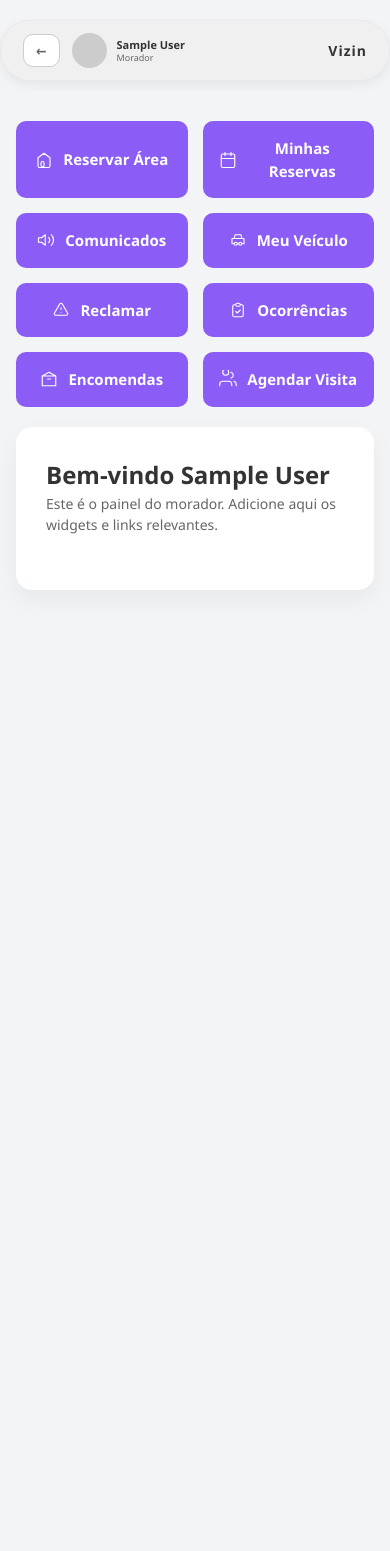
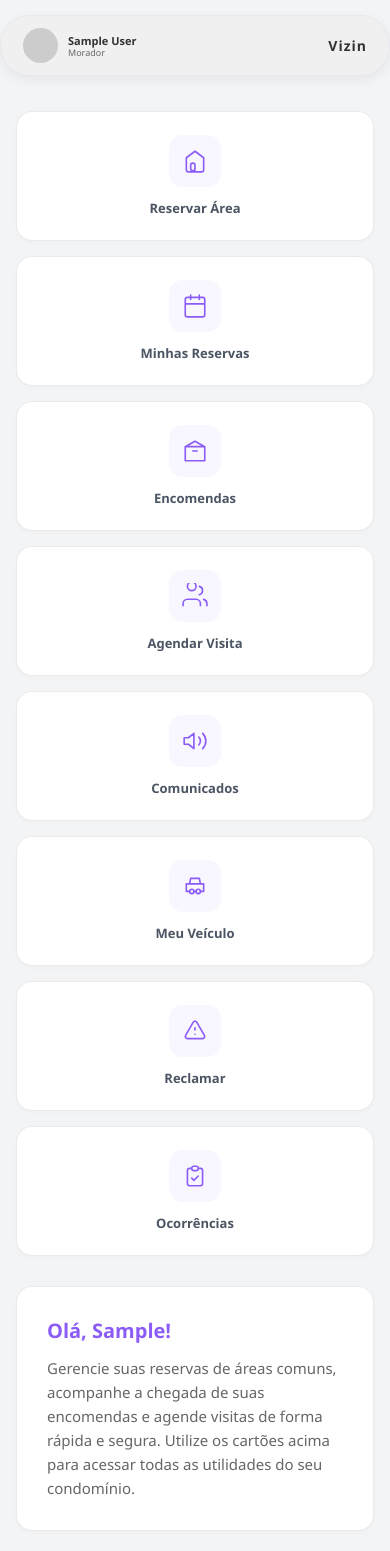
Before and after one commit to kojima-productions/vizin, a Django app: template vizin/templates/morador/painel.html in a window 390 px wide. Before the commit the page ends 534 px from the top, so only its background shows below. Run offline with Django 5.2, Linux system fonts and the light colour scheme; the template is opened without the code that fills it, so the values that code supplies are empty; the visitor is signed in with stand-in values (Sample User, id 1).

Commit message:
refac: Atualização de botões em templates/morador/painel.html

```diff
--- a/vizin/static/css/paineis/painel.css
+++ b/vizin/static/css/paineis/painel.css
@@ -98,7 +98,7 @@ main {
 }
 
 /* GRID DO DASHBOARD */
-.admin-dashboard-grid {
+.dashboard-grid {
     display: grid;
     grid-template-columns: repeat(4, 1fr);
     gap: 20px;
@@ -107,7 +107,7 @@ main {
 }
 
 /* Estilo dos Botões do Grid */
-.admin-dashboard-grid .btn-redefinir {
+.dashboard-grid .btn-redefinir {
     background-color: white;
     color: #4b5563;
     border: 1px solid rgba(0,0,0,0.08);
@@ -126,14 +126,14 @@ main {
     font-weight: 700;
 }
 
-.admin-dashboard-grid .btn-redefinir:hover {
+.dashboard-grid .btn-redefinir:hover {
     transform: translateY(-5px);
     border-color: var(--roxo-vizin);
     color: var(--roxo-vizin);
     box-shadow: 0 10px 20px rgba(139, 92, 246, 0.12);
 }
 
-.admin-dashboard-grid .btn-icon {
+.dashboard-grid .btn-icon {
     display: flex;
     align-items: center;
     justify-content: center;
@@ -146,12 +146,12 @@ main {
     transition: all 0.3s ease;
 }
 
-.admin-dashboard-grid .btn-redefinir:hover .btn-icon {
+.dashboard-grid .btn-redefinir:hover .btn-icon {
     background-color: var(--roxo-vizin);
     color: white;
 }
 
-.admin-dashboard-grid .btn-icon svg {
+.dashboard-grid .btn-icon svg {
     width: 26px;
     height: 26px;
     stroke-width: 1.5;
@@ -159,20 +159,20 @@ main {
 
 /* RESPONSIVIDADE */
 @media (max-width: 900px) {
-    .admin-dashboard-grid {
+    .dashboard-grid {
         grid-template-columns: repeat(3, 1fr);
         gap: 15px;
     }
 }
 
 @media (max-width: 600px) {
-    .admin-dashboard-grid {
+    .dashboard-grid {
         grid-template-columns: repeat(2, 1fr);
     }
 }
 
 @media (max-width: 400px) {
-    .admin-dashboard-grid {
+    .dashboard-grid {
         grid-template-columns: 1fr;
     }
 }
--- a/vizin/templates/administrador/painel.html
+++ b/vizin/templates/administrador/painel.html
@@ -20,7 +20,7 @@
 
   <main>
     <div class="container-painel">
-      <div class="admin-dashboard-grid">
+      <div class="dashboard-grid">
         <a href="{% url 'administrador:lista_funcionarios' %}" class="btn-redefinir">
           <span class="btn-icon" aria-hidden="true"><svg viewBox="0 0 24 24" fill="none" xmlns="http://www.w3.org/2000/svg"><path d="M12 12c2.761 0 5-2.239 5-5s-2.239-5-5-5-5 2.239-5 5 2.239 5 5 5zM19 21v-1c0-2.761-2.239-5-5-5H10c-2.761 0-5 2.239-5 5v1" stroke="currentColor" stroke-width="1.5" stroke-linecap="round" stroke-linejoin="round"/></svg></span>
           Funcionários
--- a/vizin/templates/funcionario/painel.html
+++ b/vizin/templates/funcionario/painel.html
@@ -20,7 +20,7 @@
 
   <main>
     <div class="container-painel">
-      <div class="admin-dashboard-grid">
+      <div class="dashboard-grid">
         <a href="{% url 'comunicado:lista_comunicados' %}" class="btn-redefinir">
           <span class="btn-icon" aria-hidden="true"><svg viewBox="0 0 24 24" fill="none" xmlns="http://www.w3.org/2000/svg"><path d="M11 5L6 9H2V15H6L11 19V5Z" stroke="currentColor" stroke-width="1.5" stroke-linecap="round" stroke-linejoin="round"/><path d="M15.54 8.46C16.4774 9.39764 17.004 10.6692 17.004 11.995C17.004 13.3208 16.4774 14.5924 15.54 15.53" stroke="currentColor" stroke-width="1.5" stroke-linecap="round" stroke-linejoin="round"/><path d="M19.07 4.93C20.9448 6.80527 21.9979 9.34839 21.9979 12C21.9979 14.6516 20.9448 17.1947 19.07 19.07" stroke="currentColor" stroke-width="1.5" stroke-linecap="round" stroke-linejoin="round"/></svg></span>
           Comunicados
--- a/vizin/templates/morador/painel.html
+++ b/vizin/templates/morador/painel.html
@@ -1,10 +1,26 @@
-{% extends 'morador/base_morador.html' %}
 {% load static %}
+<!DOCTYPE html>
+<html lang="pt-br">
+<head>
+  <meta charset="utf-8">
+  <title>{% block title %}Vizin - Morador{% endblock %}</title>
+  <link rel="stylesheet" href="{% static 'css/paineis/painel.css' %}">
+</head>
+<body>
+  <header class="feed-header">
+    <a href="{% url 'morador:painel' %}" class="user-mini-link">
+      <div class="mini-avatar"></div>
+      <div class="user-details">
+        <div class="user-name">{{ request.user.get_full_name|default:request.user.email }}</div>
+        <div class="user-address">Morador</div>
+      </div>
+    </a>
+    <div class="header-logo">Vizin</div>
+  </header>
 
-{% block title %}Vizin - Painel do Morador{% endblock %}
-
-{% block main_content %}
-<div class="profile-actions" style="margin-bottom:20px;">
+  <main>
+    <div class="container-painel">
+      <div class="dashboard-grid">
         <a href="{% url 'morador:lista_areas_comuns' %}" class="btn-redefinir">
           <span class="btn-icon" aria-hidden="true"><svg viewBox="0 0 24 24" fill="none" xmlns="http://www.w3.org/2000/svg"><path d="M12 21h-2a2 2 0 0 1-2-2v-3a2 2 0 1 1 4 0v3a2 2 0 0 1-2 2zM12 3L4 9v11a2 2 0 0 0 2 2h12a2 2 0 0 0 2-2V9L12 3z" stroke="currentColor" stroke-width="1.5" stroke-linecap="round" stroke-linejoin="round"/></svg></span>
           Reservar Área
@@ -12,6 +28,14 @@
         <a href="{% url 'morador:minhas_reservas' %}" class="btn-redefinir">
           <span class="btn-icon" aria-hidden="true"><svg viewBox="0 0 24 24" fill="none" xmlns="http://www.w3.org/2000/svg"><path d="M19 4H5a2 2 0 0 0-2 2v14a2 2 0 0 0 2 2h14a2 2 0 0 0 2-2V6a2 2 0 0 0-2-2zM16 2v4M8 2v4M3 10h18" stroke="currentColor" stroke-width="1.5" stroke-linecap="round" stroke-linejoin="round"/></svg></span>
           Minhas Reservas
+        </a>
+        <a href="{% url 'encomenda:lista_encomendas_morador' %}" class="btn-redefinir">
+          <span class="btn-icon" aria-hidden="true"><svg viewBox="0 0 24 24" fill="none" xmlns="http://www.w3.org/2000/svg"><path d="M21 8V21H3V8M21 8L12 3L3 8M21 8H3M10 12H14" stroke="currentColor" stroke-width="1.5" stroke-linecap="round" stroke-linejoin="round"/></svg></span>
+          Encomendas
+        </a>
+        <a href="{% url 'visita:lista_visitas_morador' %}" class="btn-redefinir">
+          <span class="btn-icon" aria-hidden="true"><svg viewBox="0 0 24 24" fill="none" xmlns="http://www.w3.org/2000/svg"><path d="M17 21v-2a4 4 0 0 0-4-4H5a4 4 0 0 0-4 4v2M9 7a4 4 0 1 0 0-8 4 4 0 0 0 0 8zm14 14v-2a4 4 0 0 0-3-3.87M16 3.13a4 4 0 0 1 0 7.75" stroke="currentColor" stroke-width="1.5" stroke-linecap="round" stroke-linejoin="round"/></svg></span>
+          Agendar Visita
         </a>
         <a href="{% url 'comunicado:lista_comunicados' %}" class="btn-redefinir">
           <span class="btn-icon" aria-hidden="true"><svg viewBox="0 0 24 24" fill="none" xmlns="http://www.w3.org/2000/svg"><path d="M11 5L6 9H2V15H6L11 19V5Z" stroke="currentColor" stroke-width="1.5" stroke-linecap="round" stroke-linejoin="round"/><path d="M15.54 8.46C16.4774 9.39764 17.004 10.6692 17.004 11.995C17.004 13.3208 16.4774 14.5924 15.54 15.53" stroke="currentColor" stroke-width="1.5" stroke-linecap="round" stroke-linejoin="round"/><path d="M19.07 4.93C20.9448 6.80527 21.9979 9.34839 21.9979 12C21.9979 14.6516 20.9448 17.1947 19.07 19.07" stroke="currentColor" stroke-width="1.5" stroke-linecap="round" stroke-linejoin="round"/></svg></span>
@@ -29,20 +53,23 @@
           <span class="btn-icon" aria-hidden="true"><svg viewBox="0 0 24 24" fill="none" xmlns="http://www.w3.org/2000/svg"><path d="M9 5H7a2 2 0 00-2 2v12a2 2 0 002 2h10a2 2 0 002-2V7a2 2 0 00-2-2h-2M9 5a2 2 0 002 2h2a2 2 0 002-2M9 5a2 2 0 012-2h2a2 2 0 012 2m-6 9l2 2 4-4" stroke="currentColor" stroke-width="1.5" stroke-linecap="round" stroke-linejoin="round"/></svg></span>
           Ocorrências
         </a>
-    <a href="{% url 'encomenda:lista_encomendas_morador' %}" class="btn-redefinir">
-      <span class="btn-icon" aria-hidden="true"><svg viewBox="0 0 24 24" fill="none" xmlns="http://www.w3.org/2000/svg"><path d="M21 8V21H3V8M21 8L12 3L3 8M21 8H3M10 12H14" stroke="currentColor" stroke-width="1.5" stroke-linecap="round" stroke-linejoin="round"/></svg></span>
-      Encomendas
-    </a>
-    <a href="{% url 'visita:lista_visitas_morador' %}" class="btn-redefinir">
-      <span class="btn-icon" aria-hidden="true"><svg viewBox="0 0 24 24" fill="none" xmlns="http://www.w3.org/2000/svg"><path d="M17 21v-2a4 4 0 0 0-4-4H5a4 4 0 0 0-4 4v2M9 7a4 4 0 1 0 0-8 4 4 0 0 0 0 8zm14 14v-2a4 4 0 0 0-3-3.87M16 3.13a4 4 0 0 1 0 7.75" stroke="currentColor" stroke-width="1.5" stroke-linecap="round" stroke-linejoin="round"/></svg></span>
-      Agendar Visita
-    </a>
       </div>
 
-<section class="dashboard-container">
-    <div class="dashboard-welcome">
-        <h2>Bem-vindo {{ request.user.get_full_name|default:request.user.email }}</h2>
-        <p>Este é o painel do morador. Adicione aqui os widgets e links relevantes.</p>
+      {% if messages %}
+        <div style="margin-top:20px;">
+          {% for message in messages %}
+            <div class="post-card">{{ message }}</div>
+          {% endfor %}
         </div>
+      {% endif %}
+
+      <section class="welcome-card">
+        <h2>Olá, {{ request.user.first_name|default:request.user.email }}!</h2>
+        <p>Gerencie suas reservas de áreas comuns, acompanhe a chegada de suas encomendas e agende visitas de forma rápida e segura. Utilize os cartões acima para acessar todas as utilidades do seu condomínio.</p>
       </section>
-{% endblock %}
+
+    </div>
+  </main>
+
+</body>
+</html>
```
Lines whose indentation alone changed are shown as unchanged.
